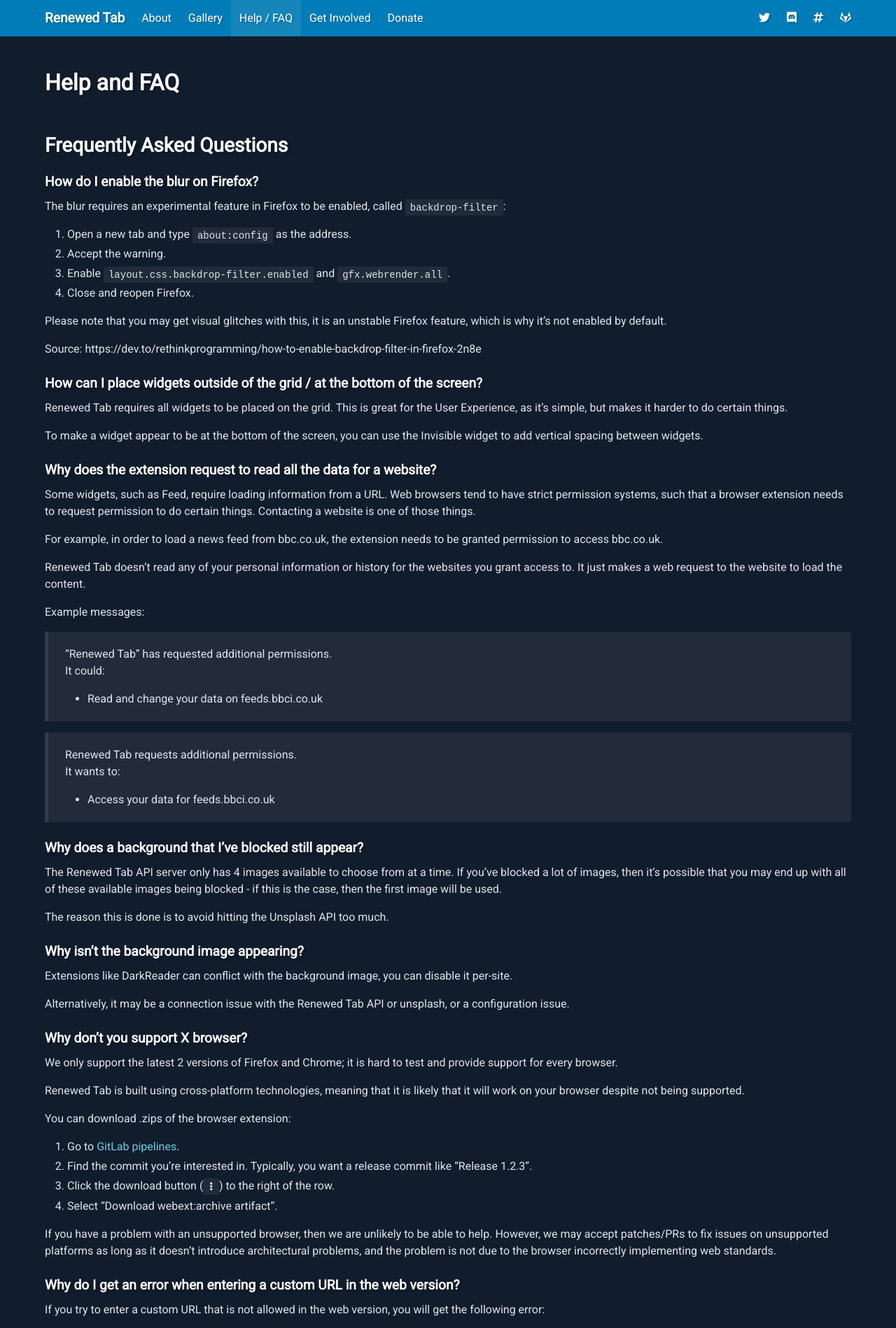
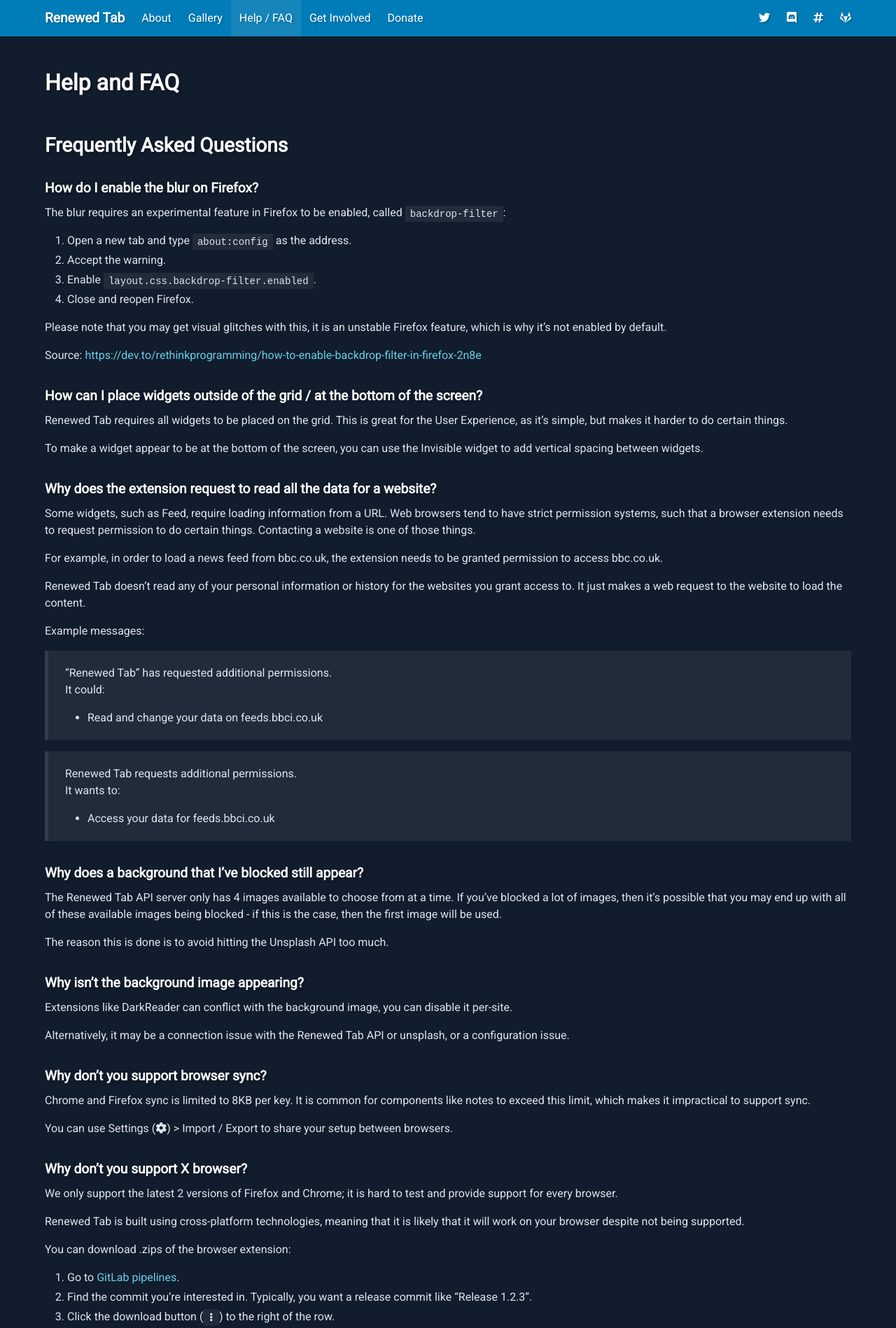
Before and after one commit to rubenwardy/renewedtab_website, a Jekyll site: the page built from help.md, in a window 1280 px wide. Shown: the top 1898 px of the page at 70% size. Built offline with Jekyll 4.4.1, drawn with Linux system fonts in a browser that asks for light colours.

Commit message:
Improve help FAQ styling

```diff
--- a/_sass/_bulma.scss
+++ b/_sass/_bulma.scss
@@ -121,3 +121,7 @@
 input:invalid, input:invalid:hover, input:invalid:focus {
 	border: 1px solid $red;
 }
+
+.content h3:not(:first-child) {
+	margin-top: 1.8em;
+}
--- a/help.md
+++ b/help.md
@@ -14,13 +14,13 @@
 
 1. Open a new tab and type `about:config` as the address.
 2. Accept the warning.
-3. Enable `layout.css.backdrop-filter.enabled` and `gfx.webrender.all`.
+3. Enable `layout.css.backdrop-filter.enabled`.
 4. Close and reopen Firefox.
 
 Please note that you may get visual glitches with this, it is an unstable
 Firefox feature, which is why it's not enabled by default.
 
-Source: https://dev.to/rethinkprogramming/how-to-enable-backdrop-filter-in-firefox-2n8e
+Source: <https://dev.to/rethinkprogramming/how-to-enable-backdrop-filter-in-firefox-2n8e>
 
 ### How can I place widgets outside of the grid / at the bottom of the screen?
 
@@ -70,6 +70,14 @@
 
 Alternatively, it may be a connection issue with the Renewed Tab API or unsplash,
 or a configuration issue.
+
+### Why don't you support browser sync?
+
+Chrome and Firefox sync is limited to 8KB per key. It is common for components like notes
+to exceed this limit, which makes it impractical to support sync.
+
+You can use Settings (<i class="fas fa-cog"></i>) > Import / Export to share
+your setup between browsers.
 
 ### Why don't you support X browser?
 
```
